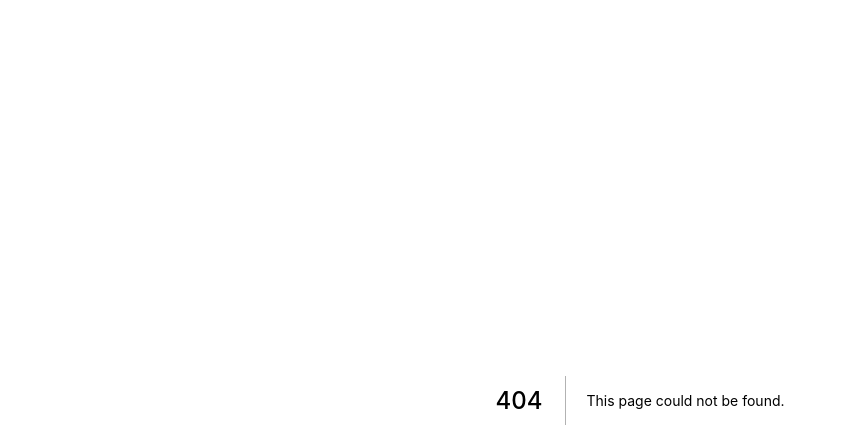
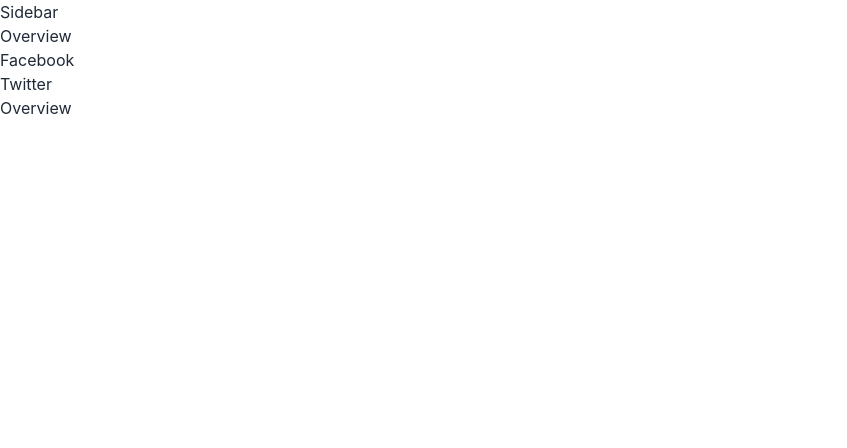
Before and after one commit to onlyphantom/socialanalytics, a Next.js app in the folder socialanalytics/: page /overview in a window 1280 px wide. Before the commit this address had no page. Shown: the top 448 px of the page, without its empty margins (0-847 px from the left). Built offline with nearby package versions, Linux system fonts and the light colour scheme.

Commit message:
add layout component

```diff
--- /dev/null
+++ b/socialanalytics/components/Layout.jsx
@@ -0,0 +1,37 @@
+// create layout with sidebar to wrap around different pages
+
+import React from "react";
+
+const Sidebar = () => {
+  return (
+    <div className="sidebar">
+      <div className="sidebar-header">
+        <h3>Sidebar</h3>
+      </div>
+      <div className="sidebar-content">
+        <ul>
+          <li>
+            <a href="#">Overview</a>
+          </li>
+          <li>
+            <a href="#">Facebook</a>
+          </li>
+          <li>
+            <a href="#">Twitter</a>
+          </li>
+        </ul>
+      </div>
+    </div>
+  );
+};
+
+const Layout = ({ children, activePage }) => {
+  return (
+    <>
+      <Sidebar activePage={activePage} />
+      {children}
+    </>
+  );
+};
+
+export default Layout;
--- a/socialanalytics/pages/index.js
+++ b/socialanalytics/pages/index.js
@@ -1,5 +1,6 @@
 import Head from 'next/head'
 import Image from 'next/image'
+import Link from 'next/link'
 import styles from '../styles/Home.module.css'
 
 export default function Home() {
@@ -41,12 +42,19 @@
         <ul className="menu p-4 overflow-y-auto w-80 bg-base-100 text-base-content">
           <a href="https://www.bi.go.id">
             <span className={styles.logo}>
-              <Image src="/bi-b.png" alt="Bank Indonesia Logo" width={220.1} height={69.7} />
+              <Image src="/bi-b.png" alt="Bank Indonesia Logo" className='grayscale brightness-200' width={220.1} height={69.7} />
             </span>
           </a>
 
-          <li><a>Sidebar Item 1</a></li>
-          <li><a>Sidebar Item 2</a></li>
+          <li>
+            <Link href="/overview">
+              <a>Overview</a>
+            </Link>
+          </li>
+          <li><a>Facebook</a></li>
+          <li><a>Instagram</a></li>
+          <li><a>Twitter</a></li>
+          <li><a>YouTube</a></li>
         </ul>
       </div>
 
--- /dev/null
+++ b/socialanalytics/pages/overview.js
@@ -0,0 +1,12 @@
+import React from 'react'
+import Layout from '../components/Layout'
+
+const overview = () => {
+    return (
+        <Layout activePage="overview">
+            <h1>Overview</h1>
+        </Layout>
+    )
+}
+
+export default overview
```
